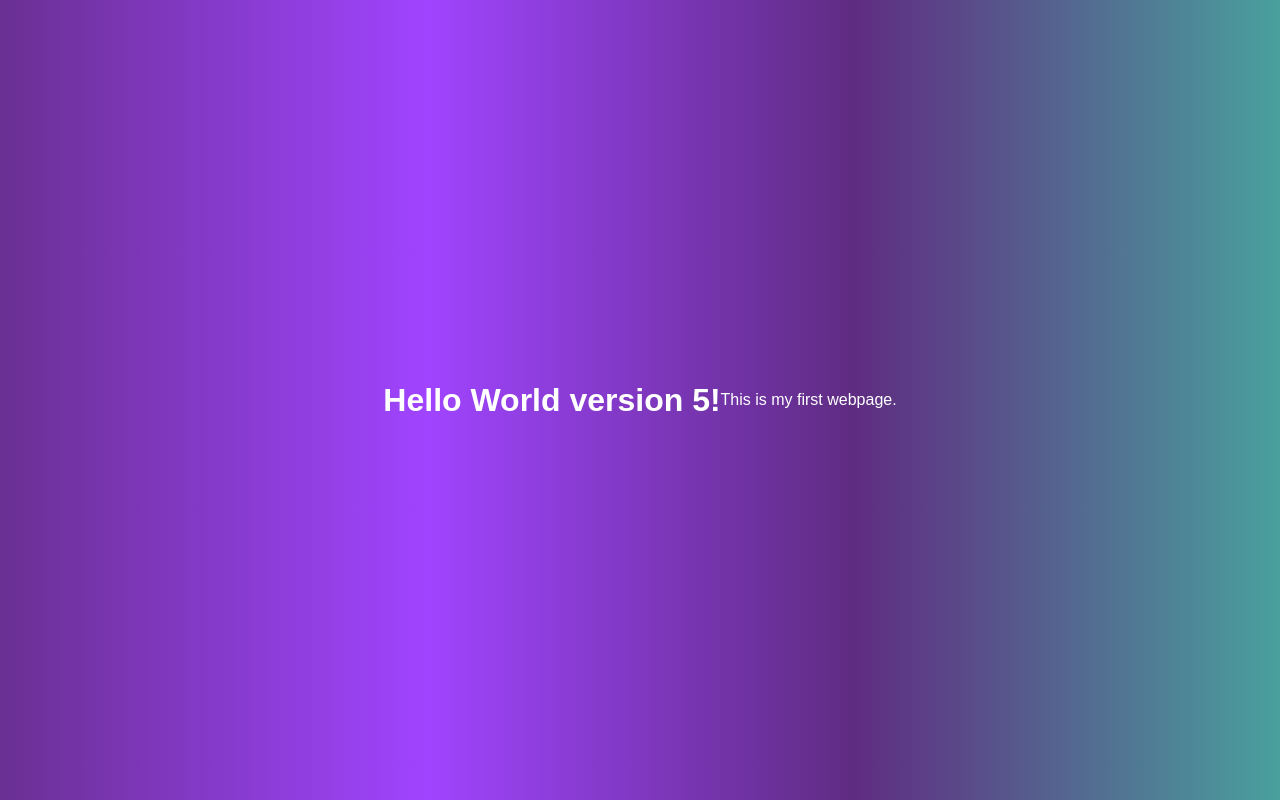
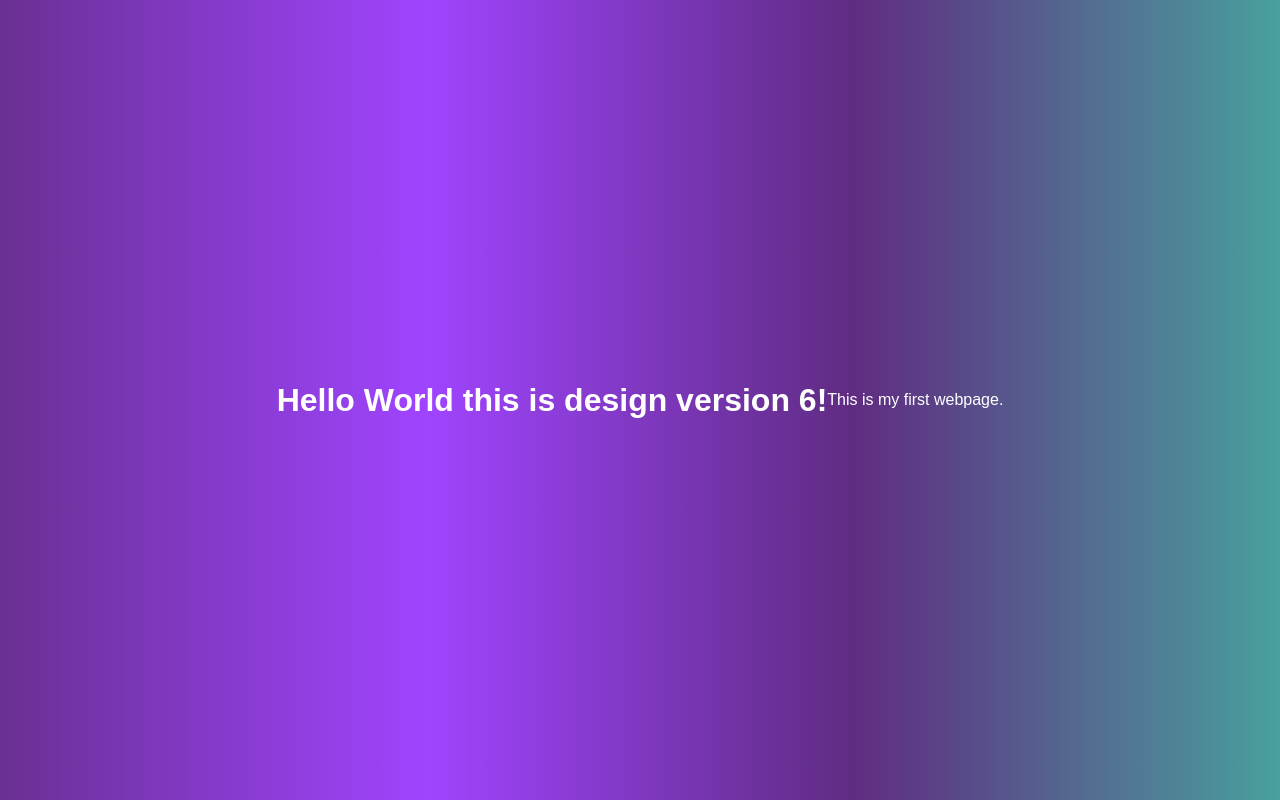
Before and after one commit to BugRum/git_practice_01, a plain HTML site: page Git_2025/index.html in a window 1280 px wide. Drawn offline with Linux system fonts and the light colour scheme.

Commit message:
Change h1

```diff
--- a/Git_2025/index.html
+++ b/Git_2025/index.html
@@ -5,7 +5,7 @@
 <head>
 </head>
 <body>
-	<h1>Hello World version 5!</h1><br>
+	<h1>Hello World this is design version 6!</h1>
 
 	<p>This is my first webpage.</p>
 	<link rel="stylesheet" type="text/css" href="style.css">
```
